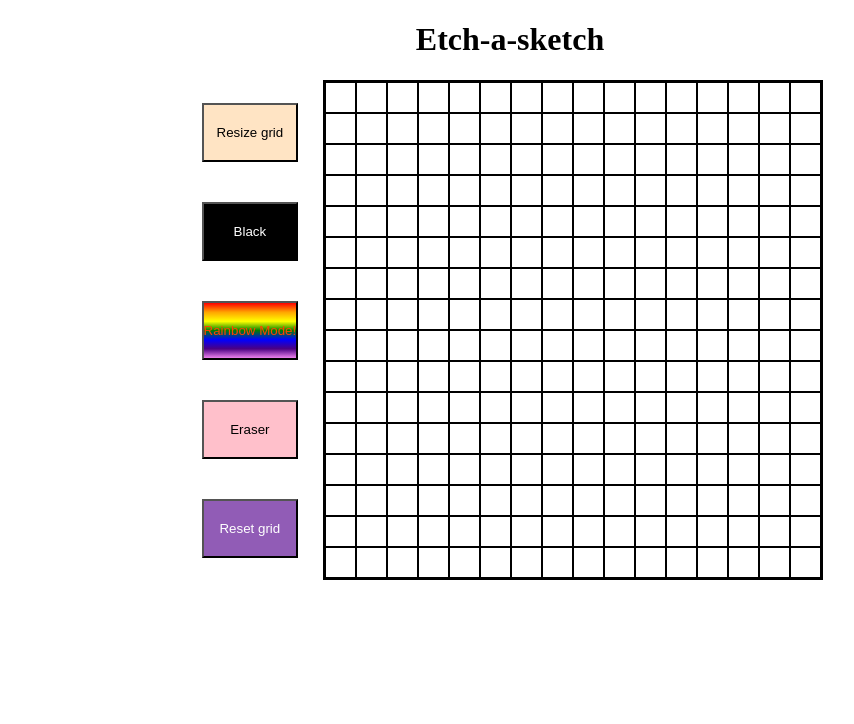
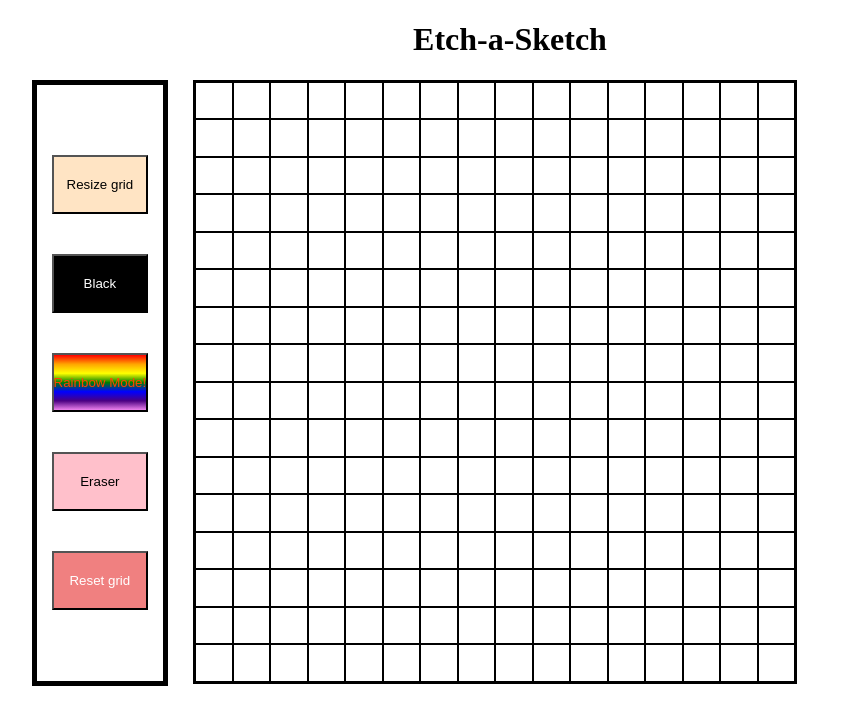
Before and after one commit to 9James9/etch-a-sketch, a plain HTML site: page index.html in a window 1280 px wide. Shown: the whole page, without its empty margins (130-984 px from the left). Drawn offline with Linux system fonts and the light colour scheme.

Commit message:
added minimum width

```diff
--- a/index.html
+++ b/index.html
@@ -7,12 +7,12 @@
     <meta name="viewport" content="width=device-width, initial-scale=1.0">
 
     <link rel="stylesheet" type="text/css" href="style.css">
-    <title>Etch-a-sketch!</title>
+    <title>Etch-a-Sketch!</title>
 </head>
 
 <body>
     <header>
-        <h1 id="header">Etch-a-sketch</h1>
+        <h1 id="header">Etch-a-Sketch</h1>
     </header>
     <div id="mainContainer">
         <div id="buttons"></div>
--- a/script.js
+++ b/script.js
@@ -4,7 +4,7 @@ random = function (num) {
 }
 let size = 16;
 let gridContainer = document.querySelector('#grid-container')
-const maxWidth = 496;
+const maxWidth = 600;
 const maxHeight = 400;
 let mode = "default"
 let buttonContainer = document.querySelector('#buttons')
--- a/style.css
+++ b/style.css
@@ -1,11 +1,7 @@
 #container {
-    /*
-    width: 500px;
-    height: 500px;
-    */
     box-sizing: border-box;
     display: inline-block;
-
+    min-width: 800px;
 }
 
 .box {
@@ -33,6 +29,9 @@
     margin-left: 5px;
     margin-right: 2%;
     justify-content: center;
+    border: 5px solid black;
+    padding-left: 15px;
+    padding-right: 15px
 }
 
 #header {
@@ -60,7 +59,7 @@
 }
 
 .reset {
-    background-color: rgb(145, 92, 182);
+    background-color: lightcoral;
     color: white;
 }
 
```
